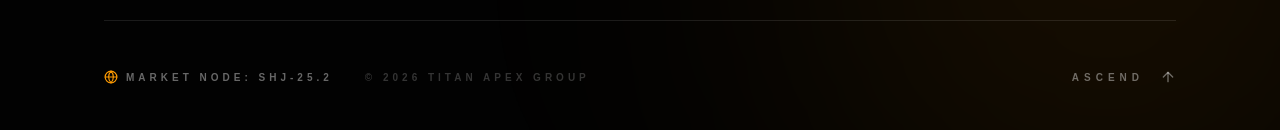
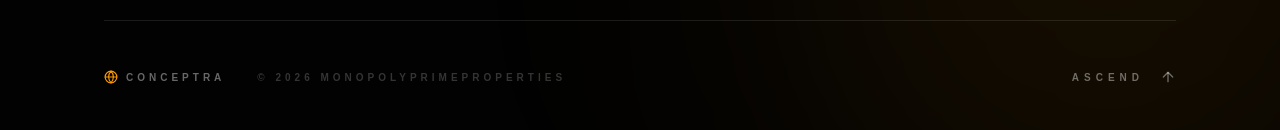
Before and after one commit to safwanpm/monopolyprime, a Next.js app: page /about in a window 1280 px wide. Shown: the part 5575-5705 px from the top of the page. Built offline with nearby package versions, Linux system fonts and the light colour scheme.

Commit message:
updated lenis

```diff
--- a/app/layout.js
+++ b/app/layout.js
@@ -117,9 +117,9 @@ export default function RootLayout({ children }) {
       <body
         className={`${geistSans.variable} ${geistMono.variable} antialiased`}
       >
-        <LenisWrapper>
+
           {children}
-        </LenisWrapper>
+
 
       </body>
     </html>
--- a/components/Footer.jsx
+++ b/components/Footer.jsx
@@ -13,6 +13,7 @@ import {
 } from "lucide-react";
 import gsap from "gsap";
 import Image from "next/image";
+import Link from "next/link";
 
 const TitanMonolithFooter = () => {
   const footerRef = useRef(null);
@@ -172,12 +173,13 @@ const TitanMonolithFooter = () => {
           <div className="flex items-center gap-8">
             <div className="flex items-center gap-2">
               <Globe size={14} className="text-amber-500" />
-              <span className="text-[10px] font-black uppercase tracking-[0.4em] text-white/40">
-                Market Node: SHJ-25.2
-              </span>
+              <Link href={'https://www.instagram.com/conceptra_/'}
+              className="text-[10px] font-black uppercase tracking-[0.4em] text-white/40">
+                Conceptra
+              </Link>
             </div>
             <p className="text-[10px] font-black uppercase tracking-[0.4em] text-white/20">
-              © 2026 TITAN APEX GROUP
+              © 2026 MonopolyPrimeProperties
             </p>
           </div>
 
```
